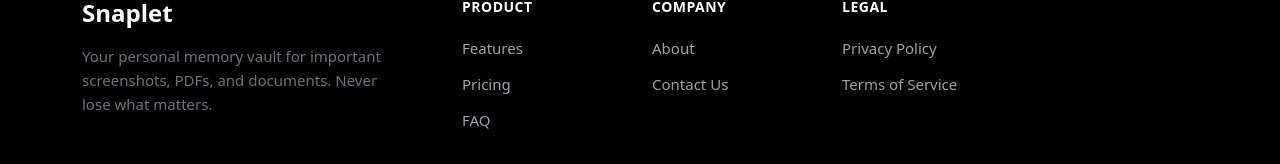
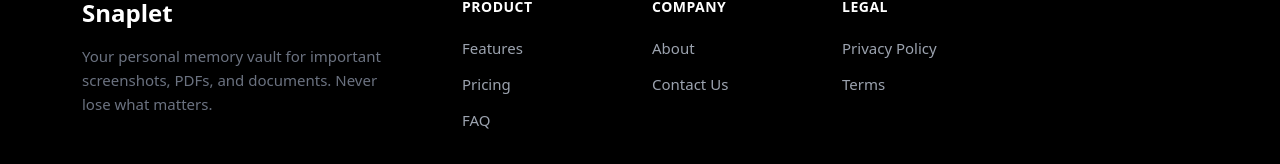
Before and after one commit to Shrawan0701/Snaplet, a React (Create React App) app: page / in a window 1280 px wide. Shown: the part 3031-3195 px from the top of the page. Built offline with nearby package versions, Linux system fonts and the light colour scheme; no server answers.

Commit message:
first commit

```diff
--- a/src/components/LandingPage.js
+++ b/src/components/LandingPage.js
@@ -234,7 +234,7 @@
               <h5 className="footer-heading">Legal</h5>
               <ul className="footer-links">
                 <li><a href="/privacy">Privacy Policy</a></li>
-                <li><a href="/terms">Terms of Service</a></li>
+                <li><a href="/terms">Terms</a></li>
               </ul>
             </Col>
           </Row>
--- a/src/pages/Terms.js
+++ b/src/pages/Terms.js
@@ -51,7 +51,7 @@
 
           <div className="legal-section">
             <h2>8. Contact</h2>
-            <p>For questions about these Terms, contact us at legal@snaplet.com</p>
+            <p>For questions about these Terms, contact us at snapletapp@gmail.com</p>
           </div>
         </div>
       </Container>
```
